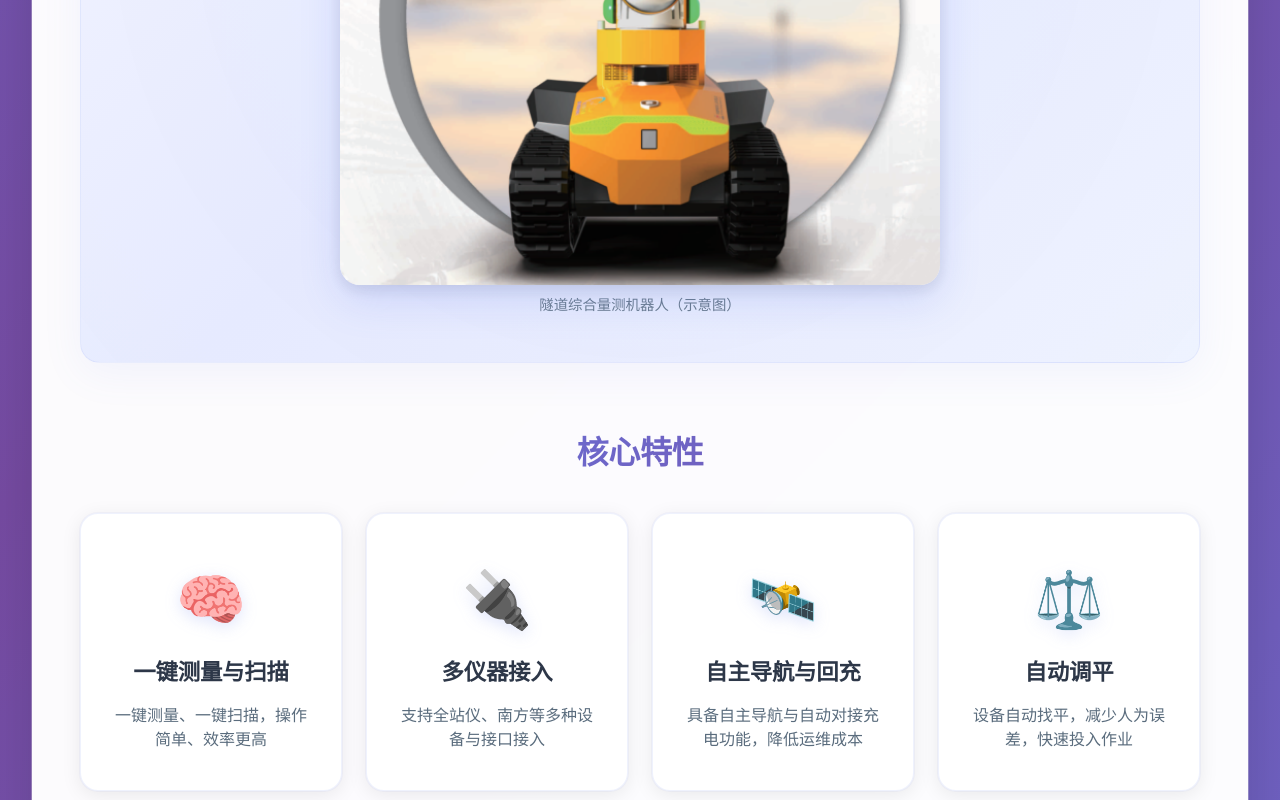
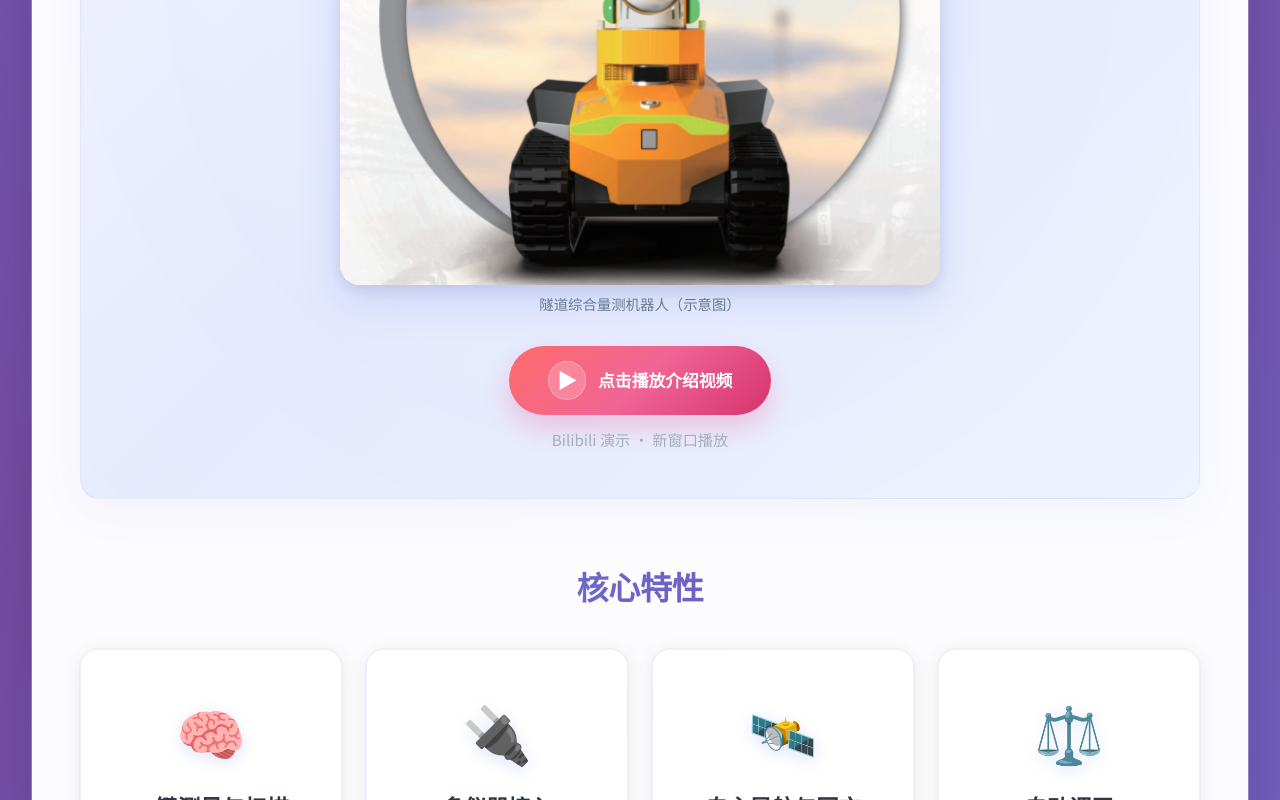
Before and after one commit to FrankShangqian/my-react-site, a React (Create React App) app: page / in a window 1280 px wide. Shown: the part 740-1540 px from the top of the page. Built offline with nearby package versions, Linux system fonts and the light colour scheme; the HTML template or start-up script is replaced by a standard one.

Commit message:
Add: 恢复视频按钮并指向B站

```diff
--- a/src/components/ProductInfo.js
+++ b/src/components/ProductInfo.js
@@ -35,6 +35,14 @@ const ProductInfo = () => {
     setShowImage(false);
   };
 
+  const handlePlayVideo = () => {
+    window.open(
+      'https://www.bilibili.com/video/BV1Y8S6BZEjT/?vd_source=eb3a763f33da8c162da4e6c6c62bcceb',
+      '_blank',
+      'noopener,noreferrer'
+    );
+  };
+
   return (
     <div className="product-info">
       <div className="hero-section">
@@ -57,6 +65,14 @@ const ProductInfo = () => {
             <p className="image-caption">隧道综合量测机器人（示意图）</p>
           </div>
         )}
+
+        <div className="video-button-container">
+          <button type="button" className="video-play-button" onClick={handlePlayVideo}>
+            <span className="video-icon" aria-hidden="true">▶</span>
+            点击播放介绍视频
+          </button>
+          <p className="video-note">Bilibili 演示 · 新窗口播放</p>
+        </div>
       </div>
 
       <div className="features-section">
```
